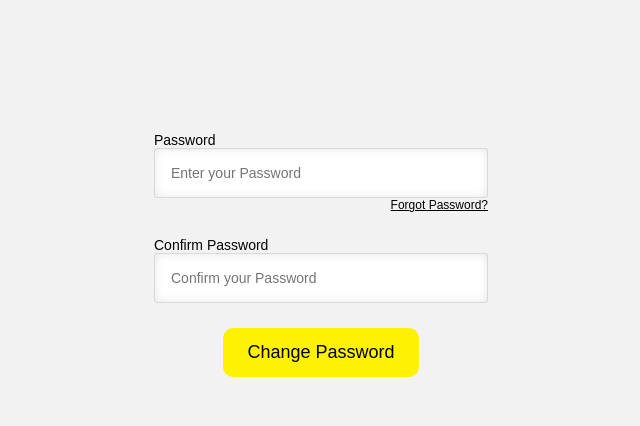
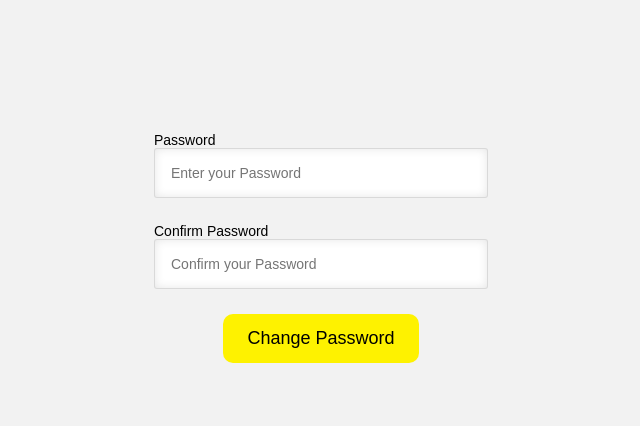
Before and after one commit to jayantkhanna1/Duplex-Dash, a Django app: template templates/reset_password.html in a window 1280 px wide. Shown: the part 227-653 px from the top of the page, without its empty margins (319-959 px from the left). Run offline with Django 4.2, Linux system fonts and the light colour scheme; the template is opened without the code that fills it, so the values that code supplies are empty; some libraries are stand-ins or nearby versions.

Commit message:
updates login and signup working on reset password

```diff
--- a/templates/reset_password.html
+++ b/templates/reset_password.html
@@ -47,8 +47,7 @@
         {% csrf_token %}
         <div id="password_div">
             <label for="password">Password</label><br>
-            <input type="password" name="password" id="password" placeholder="Enter your Password" required><br>
-            <a id="forgot_password" href="forgot_password">Forgot Password?</a>
+            <input type="password" name="password" id="password" placeholder="Enter your Password" required>
         </div>
         <div id="password_div">
             <label for="password">Confirm Password</label><br>
```
Also changed, not shown: db.sqlite3.
